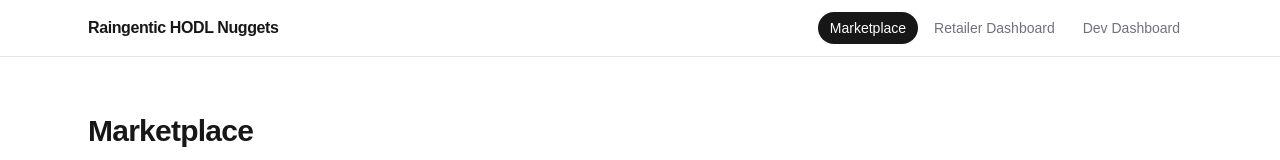
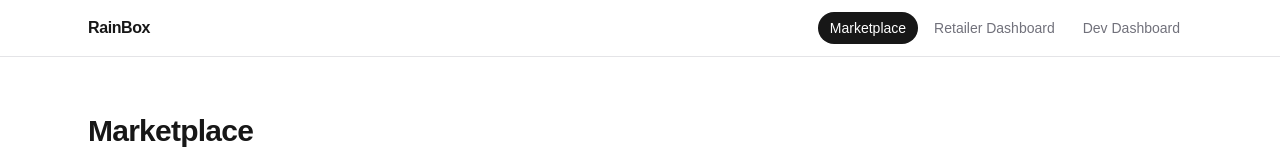
Before and after one commit to 15dani1/Raingentic-HODL-Nuggets, a Next.js app: page / in a window 1280 px wide. Shown: the top 160 px of the page. Built offline with nearby package versions, Linux system fonts and the light colour scheme.

Commit message:
Rename website title/nav from Raingentic HODL Nuggets to RainBox

```diff
--- a/src/app/layout.tsx
+++ b/src/app/layout.tsx
@@ -14,7 +14,7 @@ const geistMono = Geist_Mono({
 });
 
 export const metadata: Metadata = {
-  title: "Raingentic HODL Nuggets",
+  title: "RainBox",
   description: "AI shopping arbitrage agent marketplace",
 };
 
--- a/src/frontend/components/TopNav.tsx
+++ b/src/frontend/components/TopNav.tsx
@@ -23,7 +23,7 @@ export function TopNav() {
     <header className="sticky top-0 z-10 border-b border-zinc-200 bg-background/80 backdrop-blur dark:border-zinc-800">
       <div className="mx-auto flex w-full max-w-6xl items-center justify-between px-6 py-3">
         <Link href="/" className="font-semibold tracking-tight">
-          Raingentic HODL Nuggets
+          RainBox
         </Link>
         <nav className="flex gap-1">
           {LINKS.map((link) => {
```
